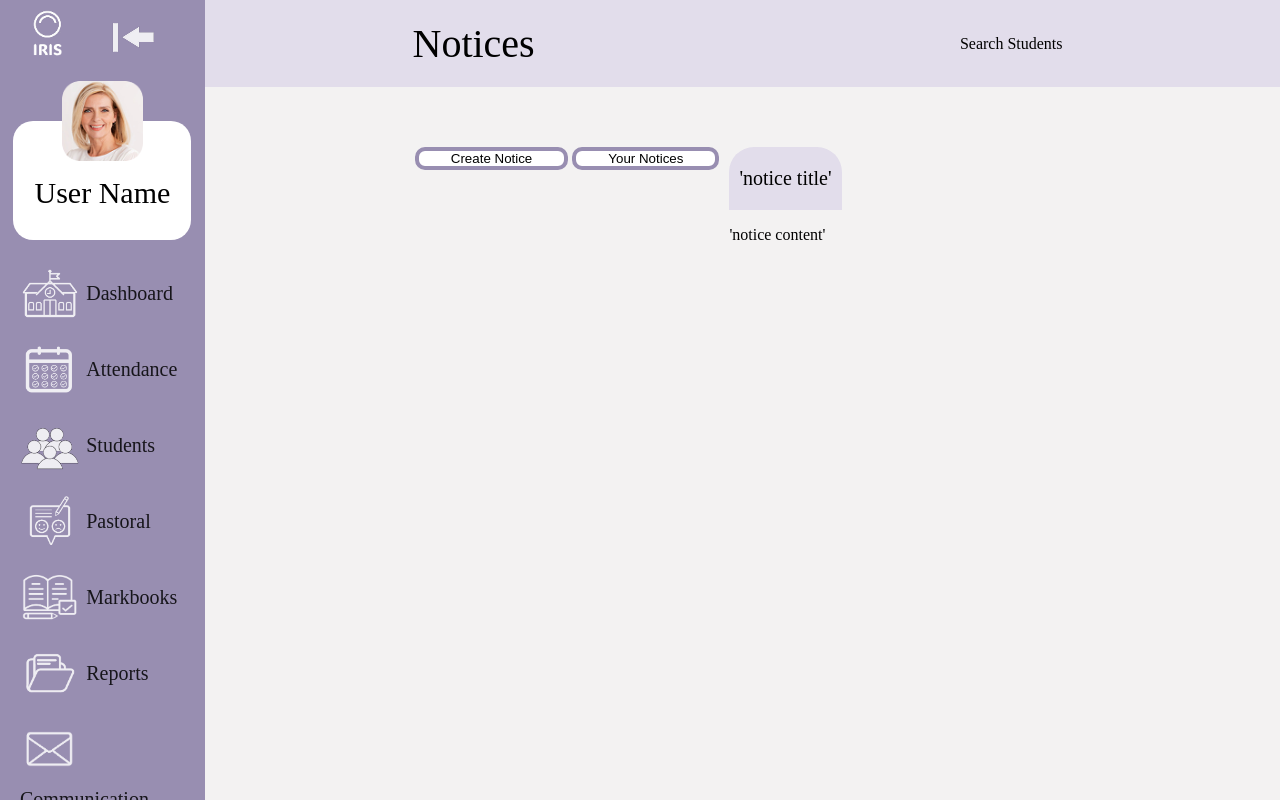
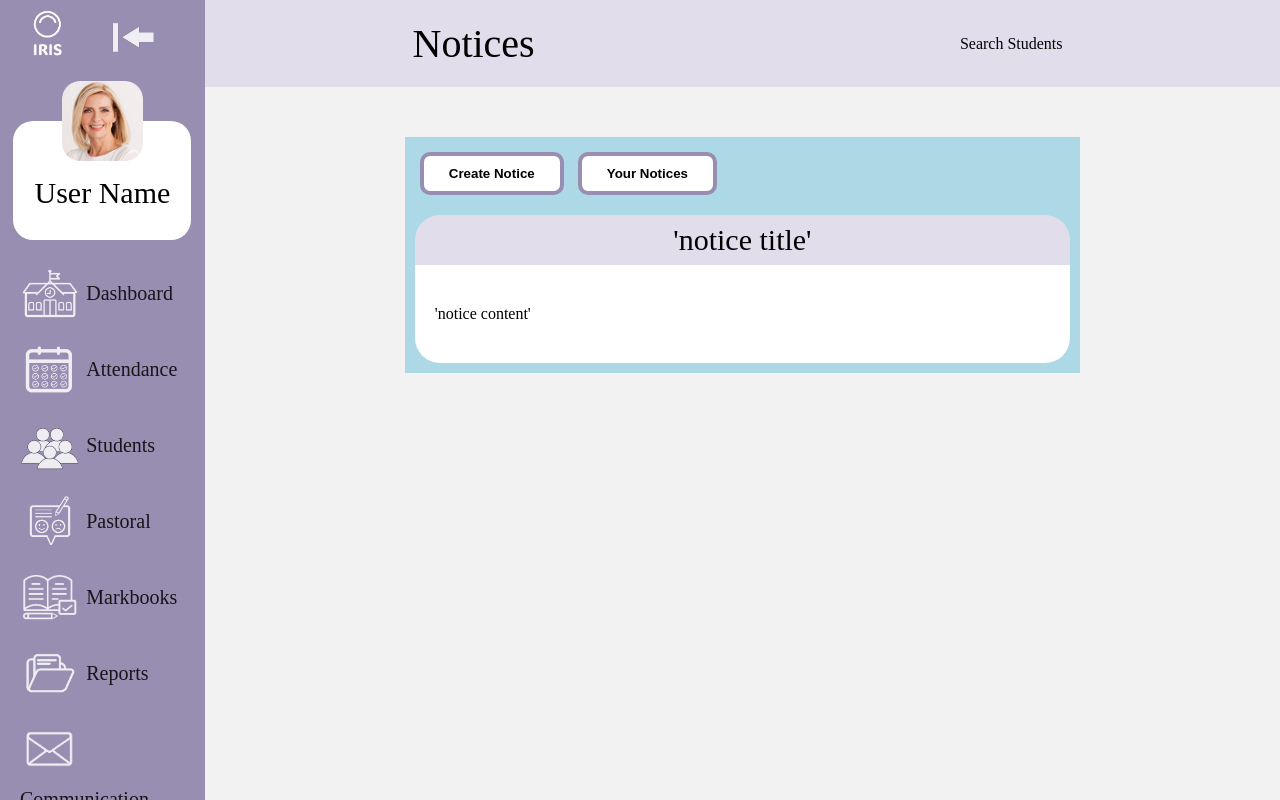
Before and after one commit to supertop24/IRIS, a Flask app: page / in a window 1280 px wide. Run offline with Flask 3, Linux system fonts and the light colour scheme.

Commit message:
Notices page's style without logic

```diff
--- a/iris/website/static/css/dashboard.css
+++ b/iris/website/static/css/dashboard.css
@@ -20,6 +20,7 @@
     box-sizing: border-box;
 }
 
+/* Date styling */
 .date {
     width: 100%;
     padding: 10px;
@@ -32,6 +33,7 @@
     font-size: 20px;
 }
 
+/* Calendar box styling */
 .calendar {
     flex: 60%;
     background-color: ffffff;
@@ -43,6 +45,7 @@
     min-height: 380px;
 }
 
+/* Staff absences box styling */
 .staffAbsences {
     flex: 20%;
     flex-direction: column;
@@ -58,6 +61,7 @@
     min-height: 380px;
 }
 
+/* Announcements box styling */
 .announcements {
     flex: 60%;
     flex-direction: column;
@@ -72,6 +76,7 @@
     min-height: 370px;
 }
 
+/*Current birthdays box styling */
 .birthdays {
     flex: 20%;
     display: flex;
--- a/iris/website/static/css/navBase.css
+++ b/iris/website/static/css/navBase.css
@@ -178,8 +178,6 @@ html, body {
     margin: 0 auto;
 }
 
-
-
 /* Pushing page content to the right when nav opened */
 #content {
     margin-left:  16%; /*Ensure that content isn't hidden by nav bar */
@@ -204,6 +202,7 @@ html, body {
     align-items: center;
 }
 
+/* Page title stlying */
 .pageName {
     padding: 20px;
     width: 50%;
@@ -212,6 +211,7 @@ html, body {
     font-size: 40px;
 }
 
+/* Search bar styling */
 .searchBar {
     padding: 20px;
     width: 50%;
--- a/iris/website/static/css/notices.css
+++ b/iris/website/static/css/notices.css
@@ -8,11 +8,7 @@
     padding: 10px;
     box-sizing: border-box;
     margin: 50px 200px 0 200px;
-}
-
-.buttonContainer {
-    display: flex;
-    gap: 10px;
+    background-color: lightblue;
 }
 
 /*Create notice button */
@@ -21,17 +17,45 @@
     color: #000000;
     border: 4px solid #988EB1;
     border-radius: 10px;
-    padding: 0 32px;
+    padding: 10px 25px;
+    font-weight: bold;
+    box-sizing: border-box;
+    flex: 50%;
+    margin: 5px;
 }
 
 /* Title styling for each notice */
 .noticeTitle {
     display: block;
-    font-size: 20px;
-    padding: 20px 10px 20px 10px;
+    font-size: 30px;
+    padding: 8px 0;
     border-top-left-radius: 25px;
     border-top-right-radius: 25px;
     background-color: #E2DDEB;
-    margin-bottom: 10px;
     box-sizing: border-box;
+    flex: 100%;
+    text-align: center;;
 }
+
+/* Notice content wrapper */
+.noticeContent {
+    height: 100%;
+    background-color: #ffffff;
+    border-bottom-left-radius: 25px;
+    border-bottom-right-radius: 25px;
+    border-top-left-radius: 30px;
+    border-top-right-radius: 30px;
+}
+
+.noticeBox {
+    flex: 100%;
+    flex-direction: column;
+    box-sizing: border-box;
+    min-height: 100px;
+}
+
+/* Styls notice's text */
+.noticeBox p {
+    margin: 0;
+    padding: 40px 20px;
+}
--- a/iris/website/templates/notices.html
+++ b/iris/website/templates/notices.html
@@ -14,16 +14,19 @@
 
 <div class="noticesContainer">
     <!--Create and view user's notices buttons-->
-    <div>
+    <div class="buttonContainer">
         <button class="createButton">Create Notice</button>
         <button class="yourNoticeButton">Your Notices</button>
     </div>
 
     <!--Notice box-->
     <div class="noticeBox">
-        <!--Notice title-->
-        <span class="noticeTitle">'notice title'</span>
-        <p>'notice content'</p>
+        <div class="noticeContent">
+            <!--Notice title-->
+            <span class="noticeTitle">'notice title'</span>
+            <!--Notice content-->
+            <p>'notice content'</p>
+        </div>
     </div>
 </div>
 
```
